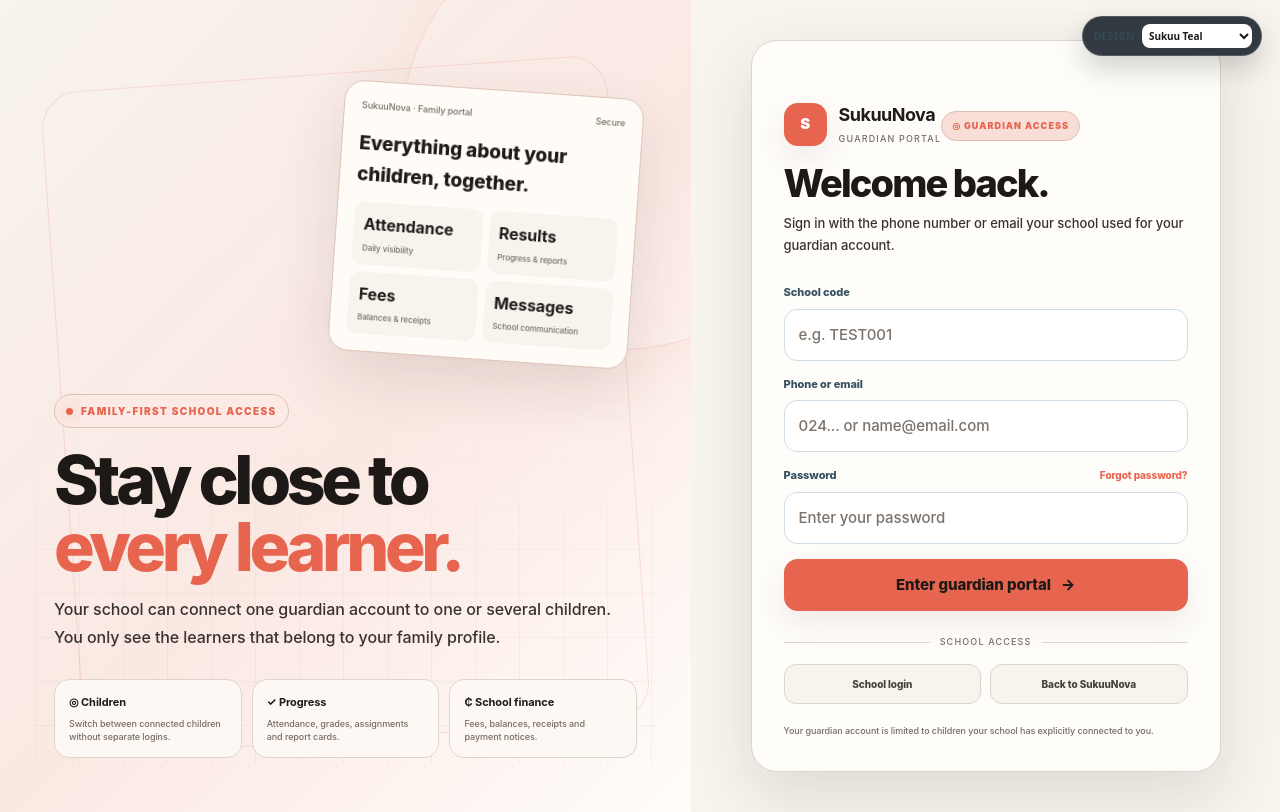
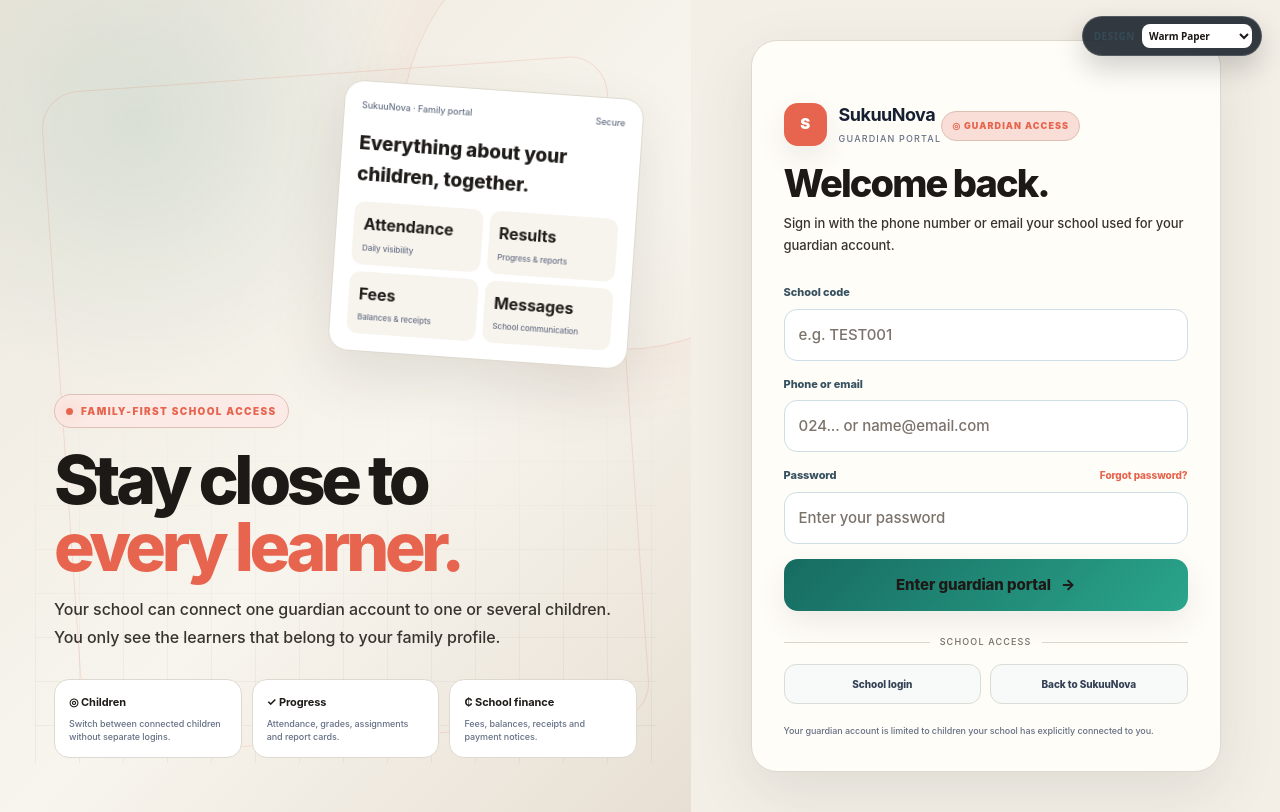
Before and after one commit to Eugene999B/SukuuNova, a Next.js app: page /login/guardian in a window 1280 px wide. Built offline with nearby package versions, Linux system fonts and the light colour scheme.

Commit message:
refactor(theme): make warm paper the public default

```diff
--- a/src/components/PublicThemePicker.tsx
+++ b/src/components/PublicThemePicker.tsx
@@ -6,8 +6,8 @@ export type PublicTheme = "teal" | "paper" | "midnight" | "high-contrast";
 
 const KEY = "sukuunova-public-theme";
 const themes: Array<{ id: PublicTheme; label: string }> = [
+  { id: "paper", label: "Warm Paper" },
   { id: "teal", label: "Sukuu Teal" },
-  { id: "paper", label: "Warm Paper" },
   { id: "midnight", label: "Midnight" },
   { id: "high-contrast", label: "High Contrast" },
 ];
@@ -17,11 +17,11 @@ function applyTheme(theme: PublicTheme) {
 }
 
 export function PublicThemePicker() {
-  const [theme, setTheme] = useState<PublicTheme>("teal");
+  const [theme, setTheme] = useState<PublicTheme>("paper");
 
   useEffect(() => {
     const saved = localStorage.getItem(KEY) as PublicTheme | null;
-    const next = themes.some((item) => item.id === saved) ? saved as PublicTheme : "teal";
+    const next = themes.some((item) => item.id === saved) ? saved as PublicTheme : "paper";
     setTheme(next);
     applyTheme(next);
   }, []);
```
